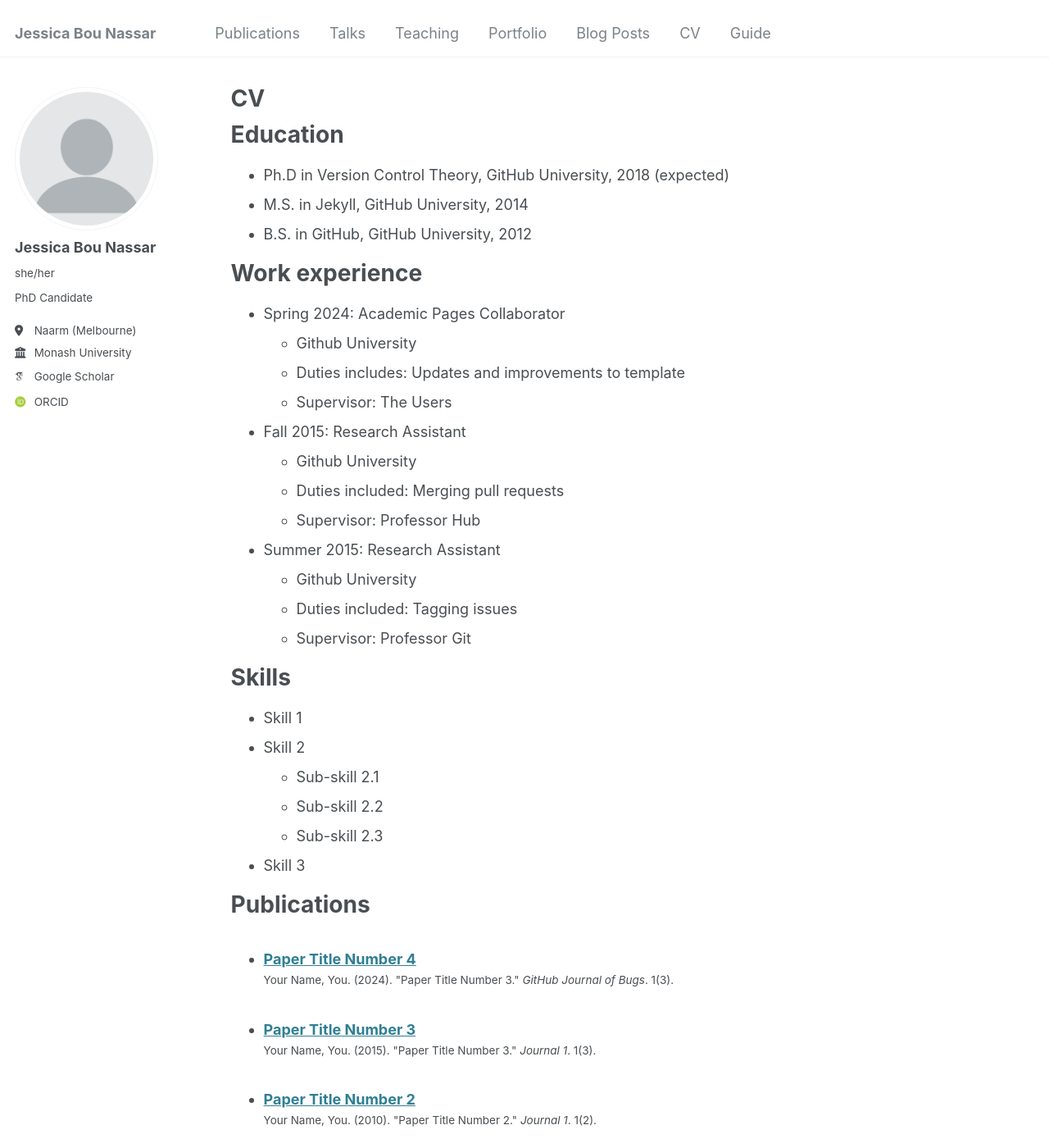
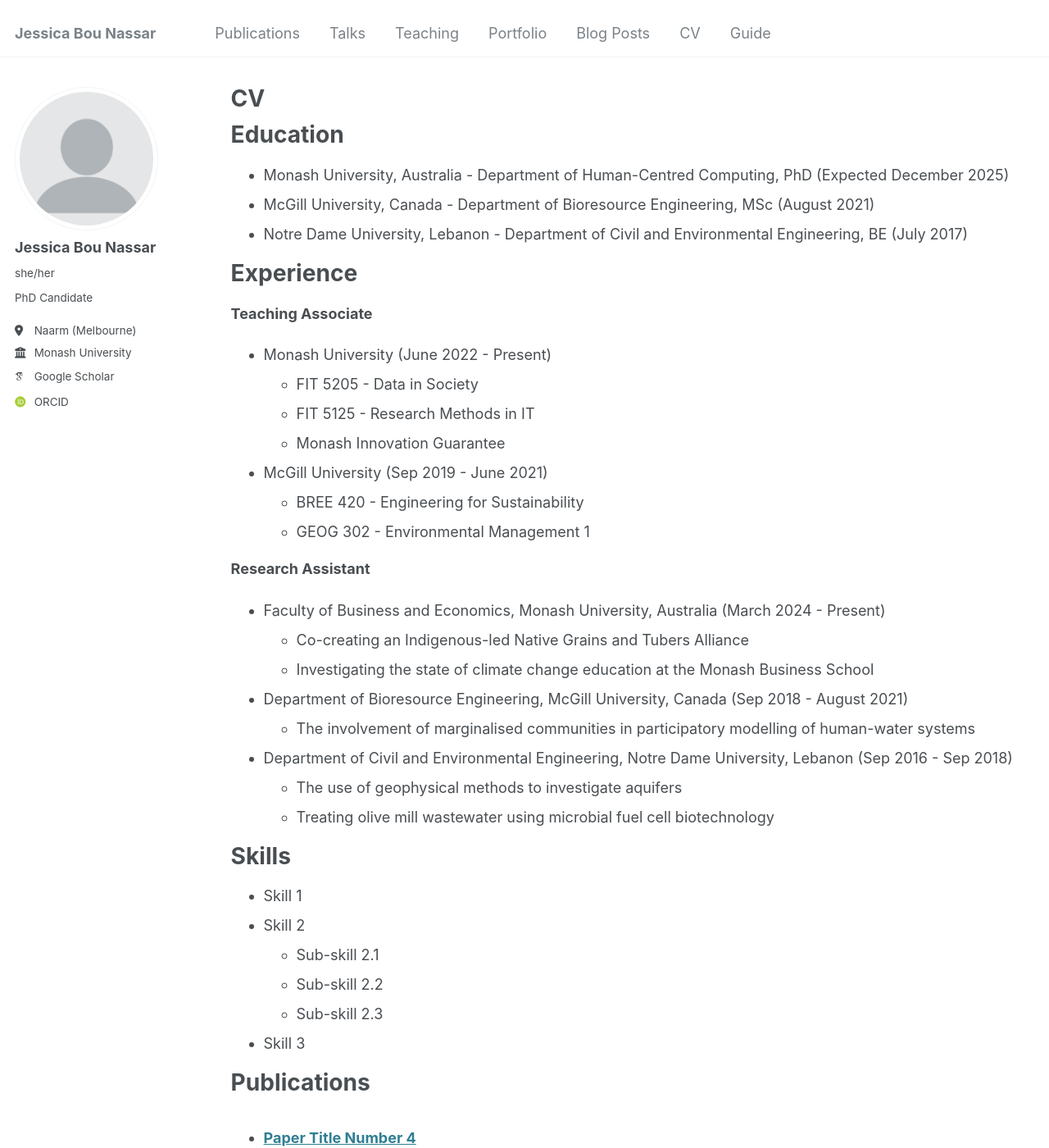
Before and after one commit to jessicabounassar/jessicabounassar.github.io, a Jekyll site: the page built from _pages/cv.md, in a window 1280 px wide and 1400 px high. Shown: the whole window at 82% size. Built offline with Jekyll 4.4.1, drawn with Linux system fonts in a browser that asks for light colours; some web fonts are replaced.

Commit message:
Update cv.md

```diff
--- a/_pages/cv.md
+++ b/_pages/cv.md
@@ -11,26 +11,32 @@ redirect_from:
 
 Education
 ======
-* Ph.D in Version Control Theory, GitHub University, 2018 (expected)
-* M.S. in Jekyll, GitHub University, 2014
-* B.S. in GitHub, GitHub University, 2012
+* Monash University, Australia - Department of Human-Centred Computing, PhD (Expected December 2025)
+* McGill University, Canada - Department of Bioresource Engineering, MSc (August 2021)
+* Notre Dame University, Lebanon - Department of Civil and Environmental Engineering, BE (July 2017)
 
-Work experience
+Experience
 ======
-* Spring 2024: Academic Pages Collaborator
-  * Github University
-  * Duties includes: Updates and improvements to template
-  * Supervisor: The Users
+**Teaching Associate**
+* Monash University  (June 2022 - Present)
+  * FIT 5205 - Data in Society
+  * FIT 5125 - Research Methods in IT
+  * Monash Innovation Guarantee
+* McGill University (Sep 2019 - June 2021)
+  * BREE 420 - Engineering for Sustainability
+  * GEOG 302 - Environmental Management 1
 
-* Fall 2015: Research Assistant
-  * Github University
-  * Duties included: Merging pull requests
-  * Supervisor: Professor Hub
+**Research Assistant**
+* Faculty of Business and Economics, Monash University, Australia (March 2024 - Present)
+  * Co-creating an Indigenous-led Native Grains and Tubers Alliance
+  * Investigating the state of climate change education at the Monash Business School
+* Department of Bioresource Engineering, McGill University, Canada (Sep 2018 - August 2021)
+  * The involvement of marginalised communities in participatory modelling of human-water systems
+* Department of Civil and Environmental Engineering, Notre Dame University, Lebanon (Sep 2016 - Sep 2018)
+  * The use of geophysical methods to investigate aquifers
+  * Treating olive mill wastewater using microbial fuel cell biotechnology
 
-* Summer 2015: Research Assistant
-  * Github University
-  * Duties included: Tagging issues
-  * Supervisor: Professor Git
+
 
 Skills
 ======
```
